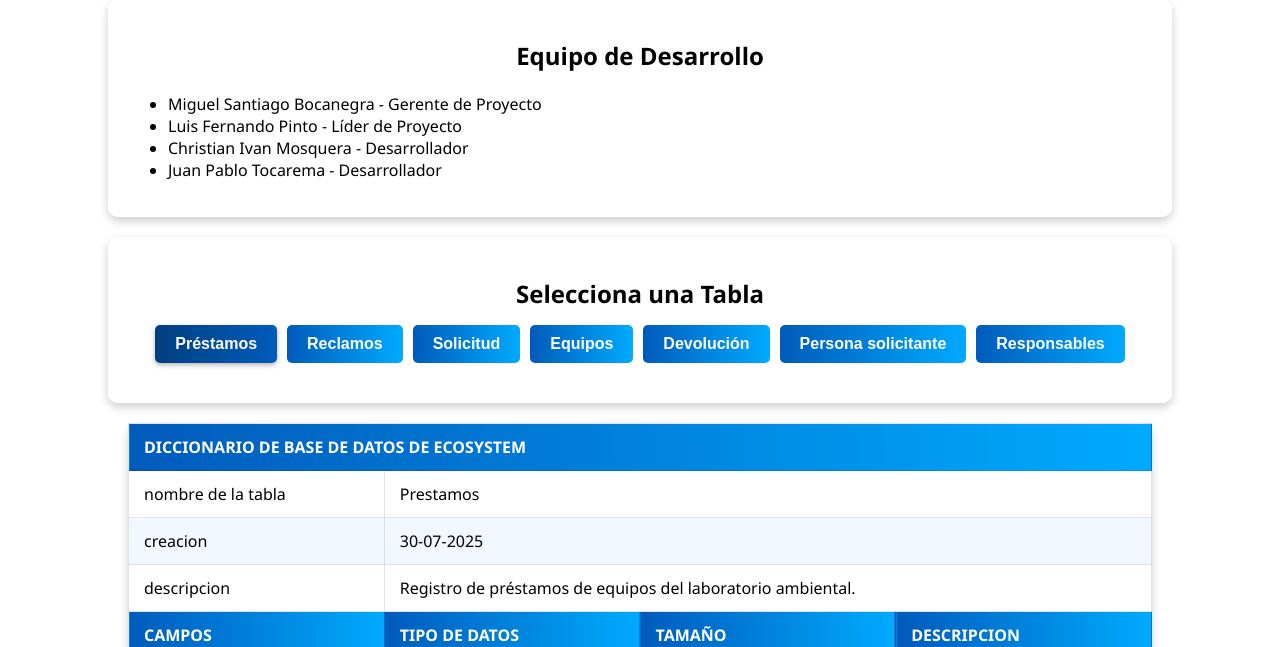
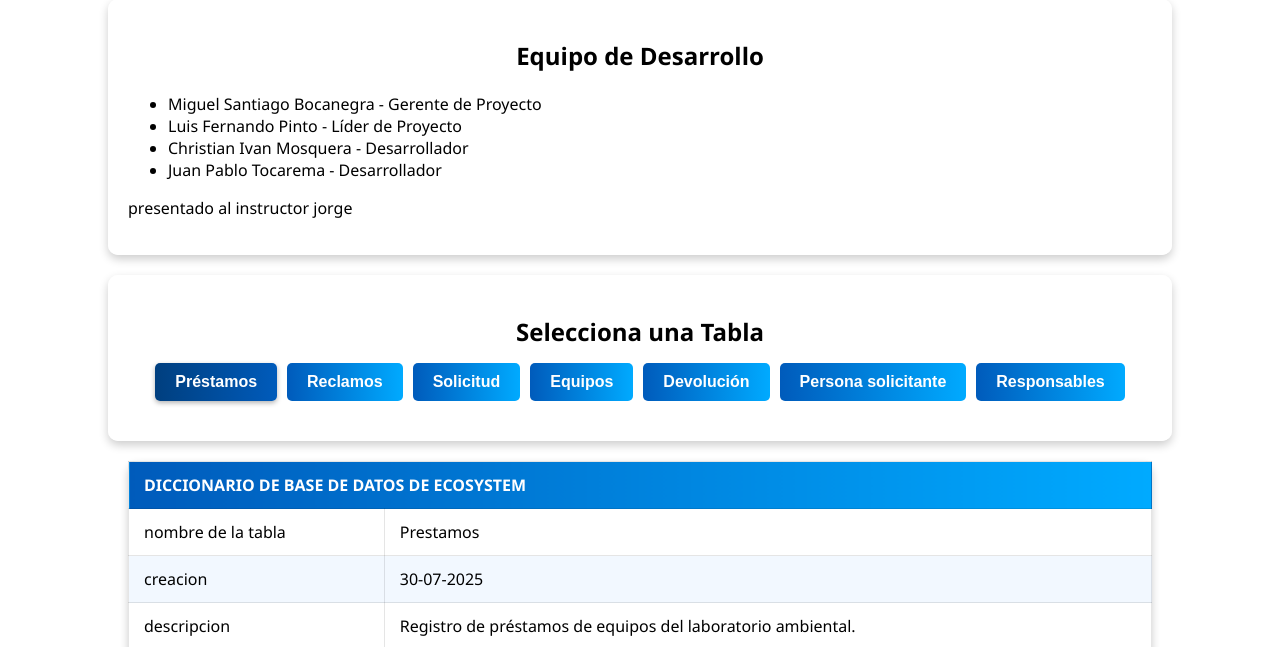
Before and after one commit to SANTIAGOBO56/PROYECTO-ECOSYSTEM, a plain HTML site: page cuadros .html in a window 1280 px wide. Shown: the part 85-732 px from the top of the page. Drawn offline with Linux system fonts and the light colour scheme.

Commit message:
segundo commit, modificado el hmtl

```diff
--- a/cuadros .html
+++ b/cuadros .html
@@ -17,6 +17,7 @@
             <li>Christian Ivan Mosquera - Desarrollador</li>
             <li>Juan Pablo Tocarema - Desarrollador</li>
         </ul>
+        <p>presentado al instructor jorge</p>
     </section>
 
     <!-- Menú de navegación -->
```
